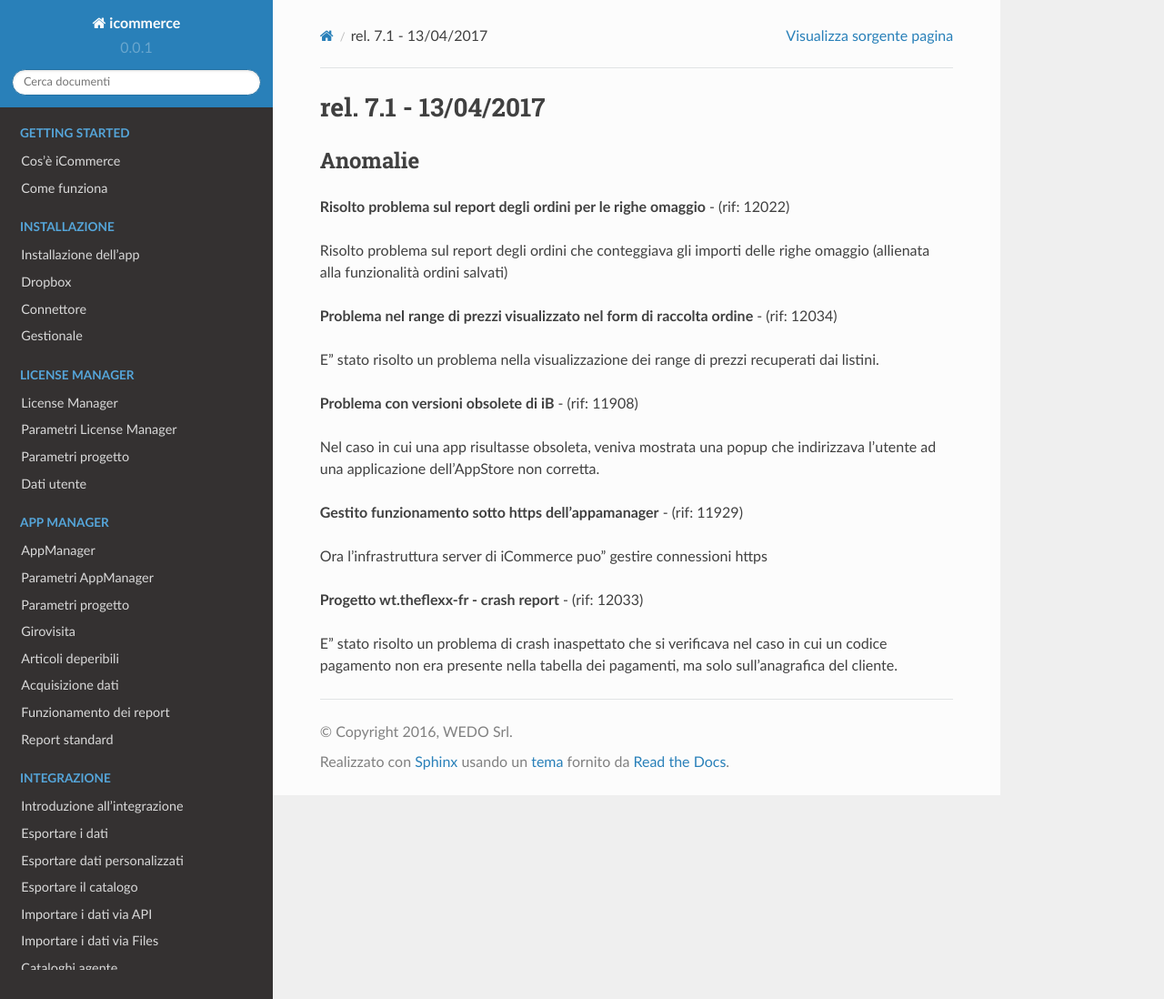
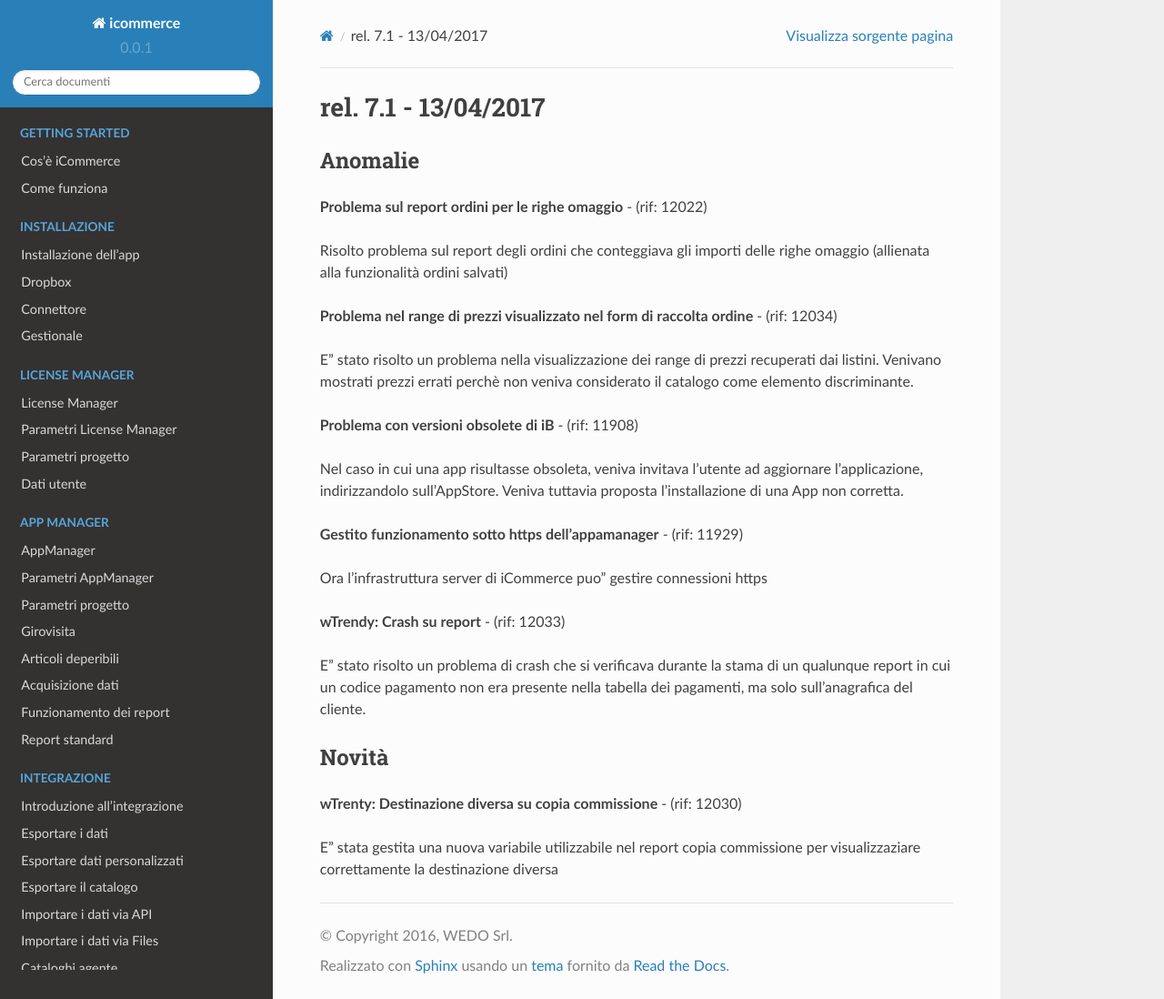
Before and after one commit to wedoit-io/doc-icommerce, a Sphinx documentation site: the page built from source/release-7-1.rst, in a window 1280 px wide and 1098 px high. Shown: the whole window at 91% size. Built offline with Sphinx 7.4.7 and the Read the Docs theme 2.0.0, drawn with Linux system fonts in a browser that asks for light colours.

Commit message:
Update release-7-1.rst

```diff
--- a/source/release-7-1.rst
+++ b/source/release-7-1.rst
@@ -4,22 +4,29 @@ rel. 7.1 - 13/04/2017
 Anomalie
 --------
 
-**Risolto problema sul report degli ordini per le righe omaggio** - (rif: 12022)
+**Problema sul report ordini per le righe omaggio** - (rif: 12022)
 
 Risolto problema sul report degli ordini che conteggiava gli importi delle righe omaggio (allienata alla funzionalità ordini salvati)
 
 **Problema nel range di prezzi visualizzato nel form di raccolta ordine** - (rif: 12034)
 
-E' stato risolto un problema nella visualizzazione dei range di prezzi recuperati dai listini.
+E' stato risolto un problema nella visualizzazione dei range di prezzi recuperati dai listini. Venivano mostrati prezzi errati perchè non veniva considerato il catalogo come elemento discriminante.
 
 **Problema con versioni obsolete di iB** - (rif: 11908)
 
-Nel caso in cui una app risultasse obsoleta, veniva mostrata una popup che indirizzava l'utente ad una applicazione dell'AppStore non corretta.
+Nel caso in cui una app risultasse obsoleta, veniva invitava l'utente ad aggiornare l'applicazione, indirizzandolo sull'AppStore. Veniva tuttavia proposta l'installazione di una App non corretta.
 
 **Gestito funzionamento sotto https dell'appamanager** - (rif: 11929)
 
 Ora l'infrastruttura server di iCommerce puo' gestire connessioni https
 
-**Progetto wt.theflexx-fr - crash report** - (rif: 12033)
+**wTrendy: Crash su report** - (rif: 12033)
 
-E' stato risolto un problema di crash inaspettato che si verificava nel caso in cui un codice pagamento non era presente nella tabella dei pagamenti, ma solo sull'anagrafica del cliente.
+E' stato risolto un problema di crash che si verificava durante la stama di un qualunque report in cui un codice pagamento non era presente nella tabella dei pagamenti, ma solo sull'anagrafica del cliente.
+
+Novità
+------
+
+**wTrenty: Destinazione diversa su copia commissione** - (rif: 12030)
+
+E' stata gestita una nuova variabile utilizzabile nel report copia commissione per visualizzaziare correttamente la destinazione diversa
```
